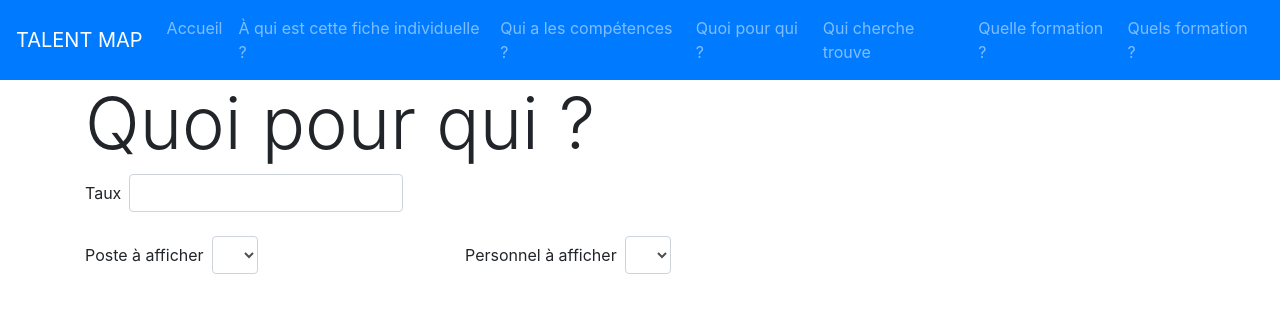
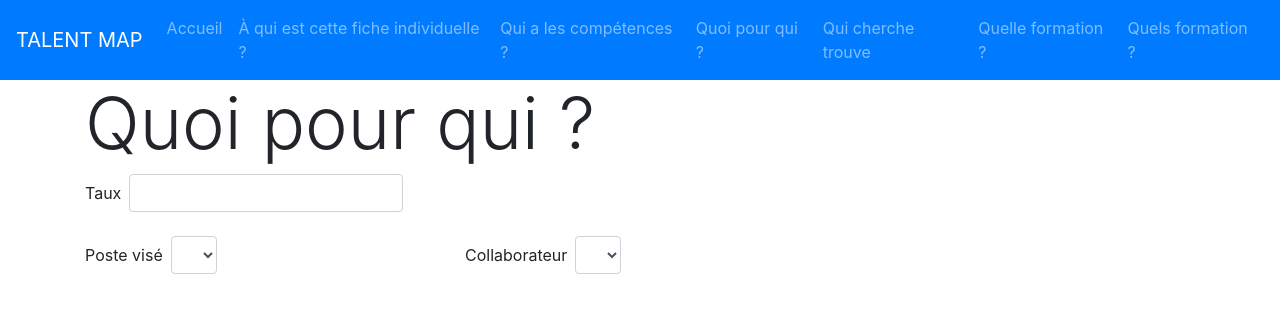
Before and after one commit to Harfeur/Talent-Map, a website: page public/competenceDuPoste.html in a window 1280 px wide. Drawn offline with nearby package versions, Linux system fonts and the light colour scheme; no server answers.

Commit message:
edit names

```diff
--- a/public/competenceDuPoste.html
+++ b/public/competenceDuPoste.html
@@ -21,7 +21,7 @@
       <div class="col-4">
         <div class="tab-content" id="myTabContent">
           <form class="form-inline my-4" id="chposte">
-            <label for="listePostes">Poste à afficher</label>
+            <label for="listePostes">Poste visé</label>
             <select class="form-control mx-2" style="max-width: 200px;" id="listePostes">
               <option selected disabled></option>
             </select>
@@ -33,7 +33,7 @@
       <div class="col-8">
         <div class="tab-content" id="myTabContent">
           <form class="form-inline my-4" id="chpersos">
-            <label for="listePersos">Personnel à afficher</label>
+            <label for="listePersos">Collaborateur</label>
             <select class="form-control mx-2" id="listePersos">
               <option selected disabled></option>
             </select>
```
